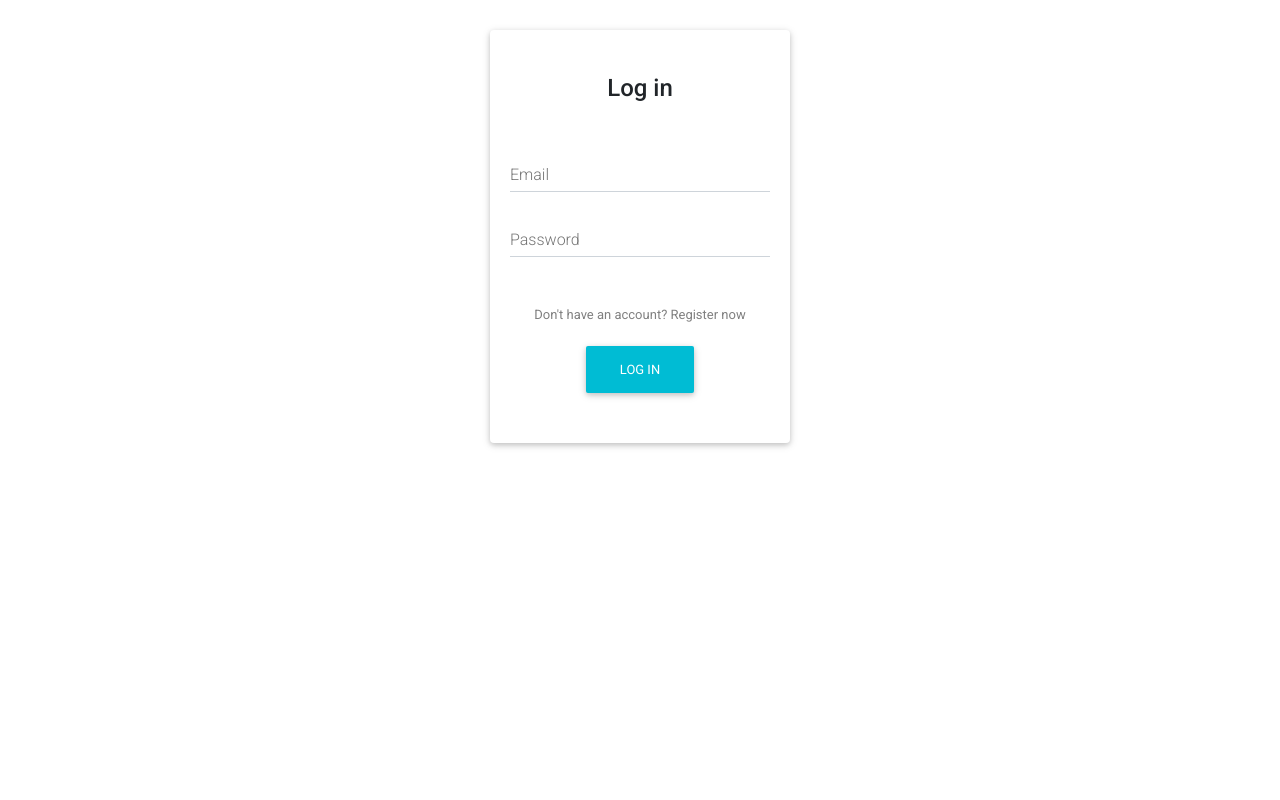
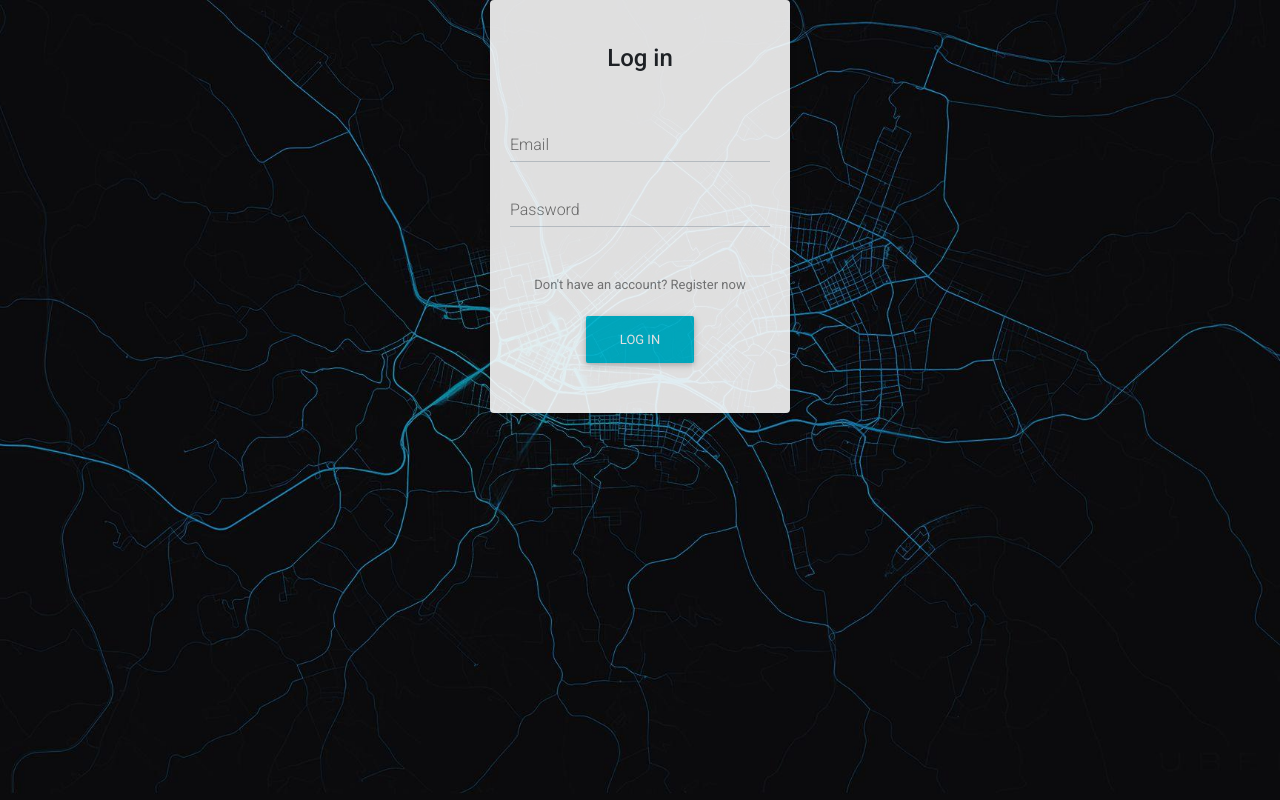
Before and after one commit to Anasshahidd21/movr-fe, a React (Create React App) app in the folder movr-ui/: page / in a window 1280 px wide. Built offline with nearby package versions, Linux system fonts and the light colour scheme.

Commit message:
Add bg image

```diff
--- a/movr-ui/src/App.tsx
+++ b/movr-ui/src/App.tsx
@@ -4,7 +4,7 @@ import Login from "./views/Login";
 
 function App() {
   return (
-    <div>
+    <div >
       <Login />
     </div>
   );
--- a/movr-ui/src/components/Registration/Template.tsx
+++ b/movr-ui/src/components/Registration/Template.tsx
@@ -15,6 +15,8 @@ interface inputProps {
 
 const Template = ({ formData, title, message }: inputProps) => {
   return (
+
+  <div className='registration-component'>
     <div className="registrationAlignment">
       <MDBCard>
         <MDBCardBody>
@@ -43,6 +45,7 @@ const Template = ({ formData, title, message }: inputProps) => {
         </MDBCardBody>
       </MDBCard>
     </div>
+    </div>
   );
 };
 
--- a/movr-ui/src/components/Registration/TemplateRegistration.css
+++ b/movr-ui/src/components/Registration/TemplateRegistration.css
@@ -1,7 +1,25 @@
+body, html {
+  height: 100%;
+  margin: 0;
+}
+
+.registration-component {
+  background-image: url(../../images/login-bg.jpg);
+  height: 100vh;
+  width: 100vw;
+  margin-top:-30px;
+  background-position: center;
+  background-repeat: no-repeat;
+  background-size: cover;
+}
+
+
 .registrationAlignment {
+  opacity:0.87;
   margin: auto;
   width: 300px;
   margin-top: 30px;
+
 }
 
 .message {
```
Also changed, not shown: movr-ui/src/images/login-bg.jpg (added).
